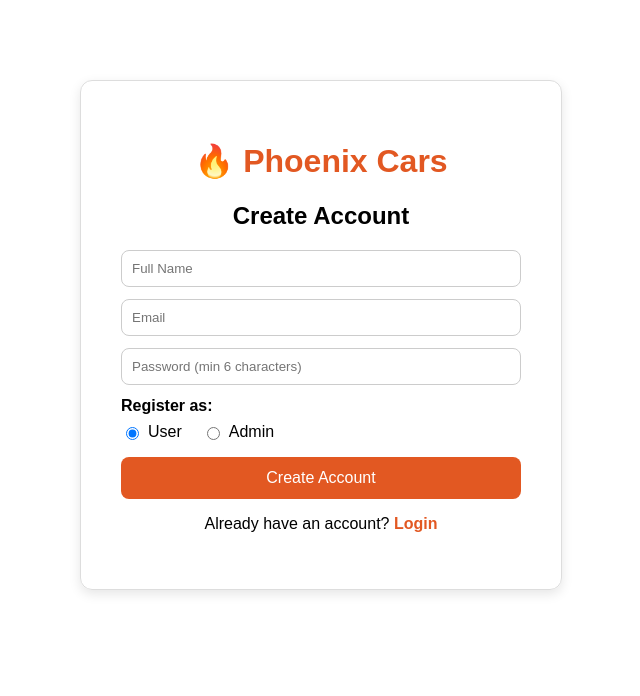
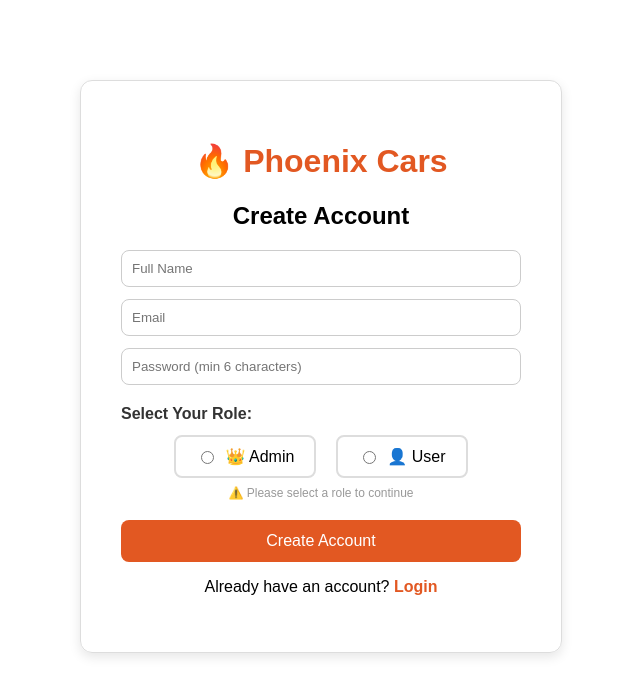
Before and after one commit to Madushi200310/phoenix-cars, a React (Create React App) app: page /register in a window 1280 px wide. Shown: the top 696 px of the page, without its empty margins (319-959 px from the left). Built offline with nearby package versions, Linux system fonts and the light colour scheme.

Commit message:
update register.js

```diff
--- a/src/pages/Register.js
+++ b/src/pages/Register.js
@@ -8,33 +8,58 @@ function Register() {
   const [name, setName] = useState("");
   const [email, setEmail] = useState("");
   const [password, setPassword] = useState("");
-  const [role, setRole] = useState("user");
+  const [role, setRole] = useState(""); // No default role
   const [error, setError] = useState("");
+  const [loading, setLoading] = useState(false);
   const navigate = useNavigate();
 
   const handleRegister = async () => {
     if (!name.trim()) return setError("Please enter your name.");
+    if (!email.trim()) return setError("Please enter your email.");
     if (password.length < 6) return setError("Password must be at least 6 characters.");
+    if (!role) return setError("Please select your role (Admin or User).");
+
+    setLoading(true);
+    setError("");
+
     try {
       const userCredential = await createUserWithEmailAndPassword(auth, email, password);
       await updateProfile(userCredential.user, { displayName: name });
+
       await setDoc(doc(db, "users", userCredential.user.uid), {
         name,
         email,
         role,
+        createdAt: new Date(),
       });
-      navigate(role === "admin" ? "/admin" : "/dashboard");
+
+      // Navigate based on role
+      if (role === "admin") {
+        navigate("/admin");
+      } else {
+        navigate("/dashboard");
+      }
     } catch (err) {
-      setError("Registration failed. Email may already be in use.");
+      setError("Registration failed. Email may already be in use or invalid.");
+      console.error(err);
     }
+    setLoading(false);
   };
 
   return (
-    <div style={{ padding: "40px", fontFamily: "Arial", maxWidth: "400px", margin: "80px auto", border: "1px solid #ddd", borderRadius: "12px", boxShadow: "0 4px 12px rgba(0,0,0,0.1)" }}>
+    <div style={{
+      padding: "40px",
+      fontFamily: "Arial",
+      maxWidth: "400px",
+      margin: "80px auto",
+      border: "1px solid #ddd",
+      borderRadius: "12px",
+      boxShadow: "0 4px 12px rgba(0,0,0,0.1)"
+    }}>
       <h1 style={{ color: "#e25822", textAlign: "center" }}>🔥 Phoenix Cars</h1>
       <h2 style={{ textAlign: "center", marginBottom: "20px" }}>Create Account</h2>
 
-      {error && <p style={{ color: "red", textAlign: "center" }}>{error}</p>}
+      {error && <p style={{ color: "red", textAlign: "center", background: "#ffe6e6", padding: "10px", borderRadius: "8px" }}>{error}</p>}
 
       <input
         type="text"
@@ -55,13 +80,50 @@ function Register() {
         placeholder="Password (min 6 characters)"
         value={password}
         onChange={(e) => setPassword(e.target.value)}
-        style={{ width: "100%", padding: "10px", marginBottom: "12px", borderRadius: "8px", border: "1px solid #ccc", boxSizing: "border-box" }}
+        style={{ width: "100%", padding: "10px", marginBottom: "20px", borderRadius: "8px", border: "1px solid #ccc", boxSizing: "border-box" }}
       />
 
-      <div style={{ marginBottom: "16px" }}>
-        <label style={{ display: "block", marginBottom: "8px", fontWeight: "bold" }}>Register as:</label>
-        <div style={{ display: "flex", gap: "20px" }}>
-          <label style={{ display: "flex", alignItems: "center", gap: "6px", cursor: "pointer" }}>
+      <div style={{ marginBottom: "20px" }}>
+        <label style={{ display: "block", marginBottom: "12px", fontWeight: "bold", color: "#333" }}>
+          Select Your Role:
+        </label>
+        <div style={{ display: "flex", gap: "20px", justifyContent: "center" }}>
+          <label
+            style={{
+              display: "flex",
+              alignItems: "center",
+              gap: "8px",
+              cursor: "pointer",
+              padding: "10px 20px",
+              border: role === "admin" ? "2px solid #e25822" : "2px solid #ddd",
+              borderRadius: "8px",
+              background: role === "admin" ? "#fff5f0" : "white",
+              transition: "all 0.3s ease"
+            }}
+          >
+            <input
+              type="radio"
+              name="role"
+              value="admin"
+              checked={role === "admin"}
+              onChange={() => setRole("admin")}
+            />
+            <span style={{ fontWeight: role === "admin" ? "bold" : "normal" }}>👑 Admin</span>
+          </label>
+
+          <label
+            style={{
+              display: "flex",
+              alignItems: "center",
+              gap: "8px",
+              cursor: "pointer",
+              padding: "10px 20px",
+              border: role === "user" ? "2px solid #e25822" : "2px solid #ddd",
+              borderRadius: "8px",
+              background: role === "user" ? "#fff5f0" : "white",
+              transition: "all 0.3s ease"
+            }}
+          >
             <input
               type="radio"
               name="role"
@@ -69,29 +131,39 @@ function Register() {
               checked={role === "user"}
               onChange={() => setRole("user")}
             />
-            User
-          </label>
-          <label style={{ display: "flex", alignItems: "center", gap: "6px", cursor: "pointer" }}>
-            <input
-              type="radio"
-              name="role"
-              value="admin"
-              checked={role === "admin"}
-              onChange={() => setRole("admin")}
-            />
-            Admin
+            <span style={{ fontWeight: role === "user" ? "bold" : "normal" }}>👤 User</span>
           </label>
         </div>
+        {!role && (
+          <p style={{ color: "#999", fontSize: "12px", textAlign: "center", marginTop: "8px" }}>
+            ⚠️ Please select a role to continue
+          </p>
+        )}
       </div>
 
       <button
         onClick={handleRegister}
-        style={{ width: "100%", padding: "12px", background: "#e25822", color: "#fff", border: "none", borderRadius: "8px", cursor: "pointer", fontSize: "16px" }}
-      >Create Account</button>
+        disabled={loading}
+        style={{
+          width: "100%",
+          padding: "12px",
+          background: loading ? "#ccc" : "#e25822",
+          color: "#fff",
+          border: "none",
+          borderRadius: "8px",
+          cursor: loading ? "not-allowed" : "pointer",
+          fontSize: "16px",
+          transition: "background 0.3s ease"
+        }}
+      >
+        {loading ? "Creating Account..." : "Create Account"}
+      </button>
 
       <p style={{ textAlign: "center", marginTop: "16px" }}>
         Already have an account?{" "}
-        <span onClick={() => navigate("/login")} style={{ color: "#e25822", cursor: "pointer", fontWeight: "bold" }}>Login</span>
+        <span onClick={() => navigate("/login")} style={{ color: "#e25822", cursor: "pointer", fontWeight: "bold" }}>
+          Login
+        </span>
       </p>
     </div>
   );
```
